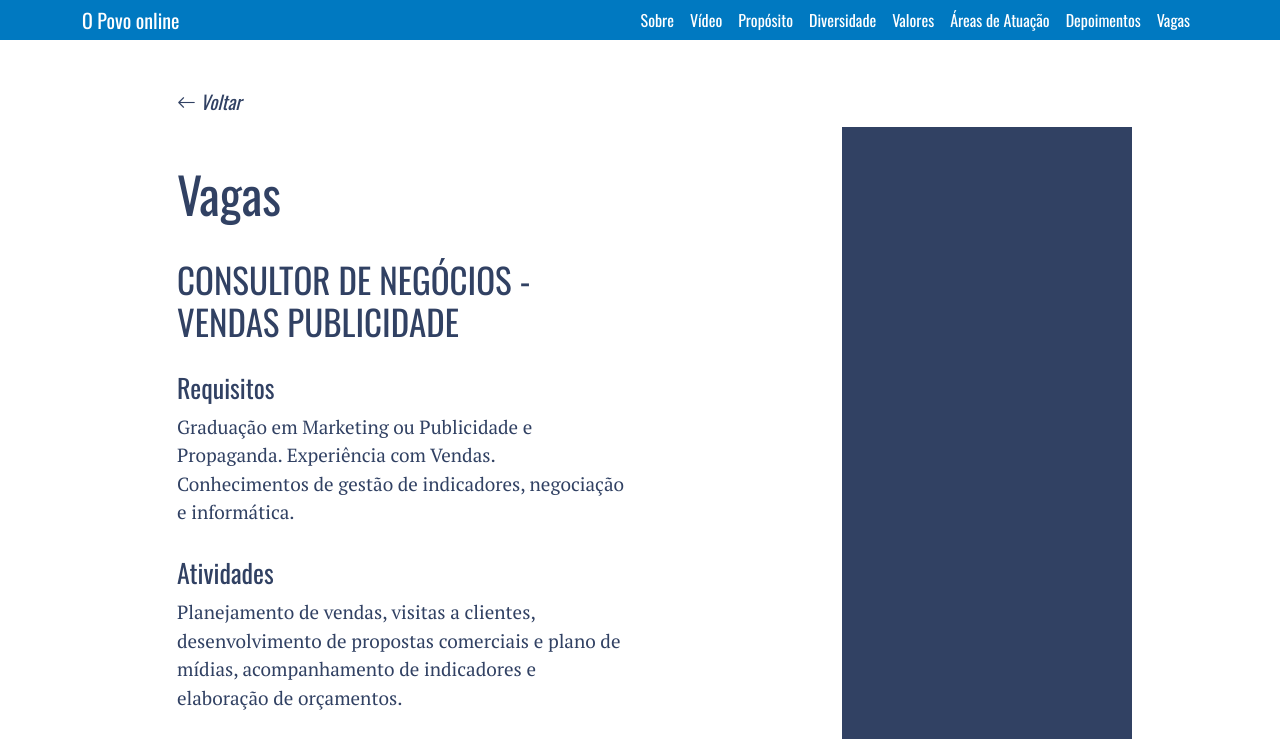
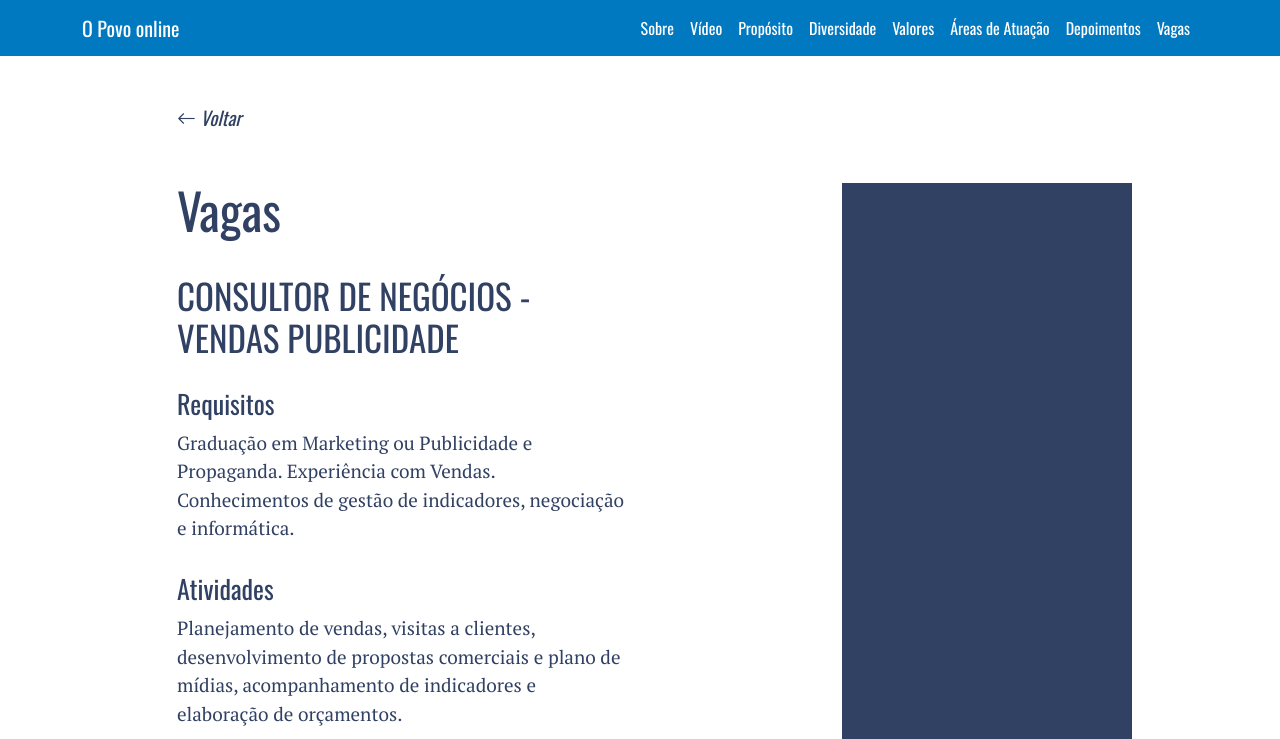
Before and after one commit to GihVidal/desafio_opovo, a plain HTML site: page index.html in a window 1280 px wide. Shown: the top 739 px of the page. Drawn offline with nearby package versions, Linux system fonts and the light colour scheme.

Commit message:
Ajuste final do header

```diff
--- a/index.html
+++ b/index.html
@@ -36,7 +36,7 @@
 </head>
 
 <body>
-    <nav class="navbar static-top navbar-expand-lg navbar-dark">
+    <nav class="navbar navbar-expand-lg navbar-dark">
         <div class="container">
             <a class="navbar-brand" href="#">O Povo online</a>
             <button class="navbar-toggler" type="button" data-bs-toggle="collapse" data-bs-target="#navbarNav"
--- a/style.css
+++ b/style.css
@@ -4,7 +4,7 @@ body {
 }
 
 @media (max-width: 768px) {
-    nav.navbar {
+    nav.navbar.navbar-dark {
         width: 115% !important;
     }
 
@@ -17,11 +17,6 @@ body {
 .navbar {
     background-color: #0079c1;
     color: #fff;
-    position: absolute;
-    width: 100% !important;
-    height: 40px;
-    align-items: center;
-    align-content: center;
 }
 
 .nav-link {
@@ -42,7 +37,7 @@ footer {
 
 .return {
     margin-bottom: 50px;
-    margin-top: 90px;
+    margin-top: 50px;
 }
 
 .title {
```
